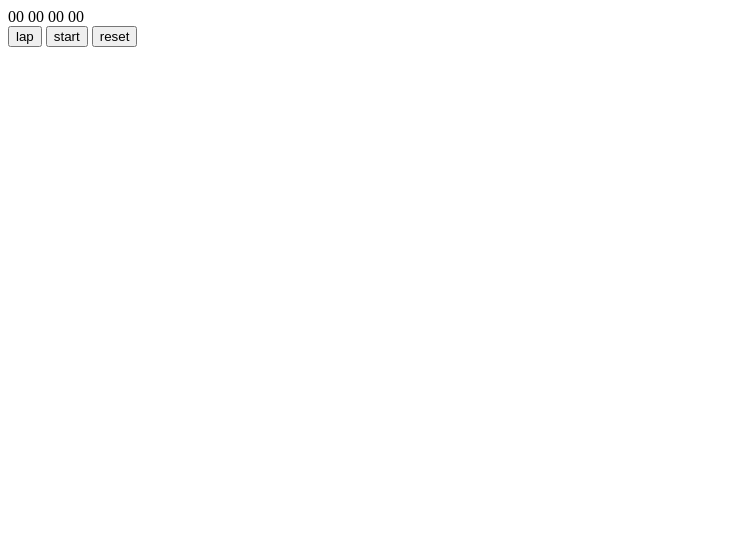
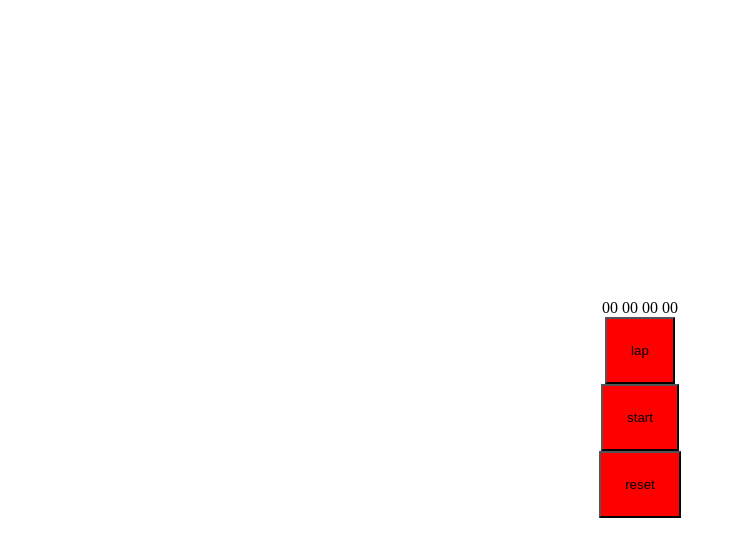
Before and after one commit to who0803/stopwatch-practice, a plain HTML site: page index.html in a window 1280 px wide. Shown: the whole page, without its empty margins (0-736 px from the left). Drawn offline with Linux system fonts and the light colour scheme.

Commit message:
feat: style button
버튼의 스타일을 바꾸었습니다

```diff
--- a/index.html
+++ b/index.html
@@ -5,6 +5,7 @@
     <meta http-equiv="X-UA-Compatible" content="IE=edge" />
     <meta name="viewport" content="width=device-width, initial-scale=1.0" />
     <title>Stop Watch</title>
+    <link rel="stylesheet" href="style.css" />
   </head>
   <body>
     <div>
--- a/style.css
+++ b/style.css
@@ -0,0 +1,12 @@
+body>div {
+  height: 100vh;
+  display: flex;
+  flex-direction: column;
+  justify-content: center;
+  align-items: center;
+}
+
+button {
+  background: red;
+  padding: 24px;
+}
```
